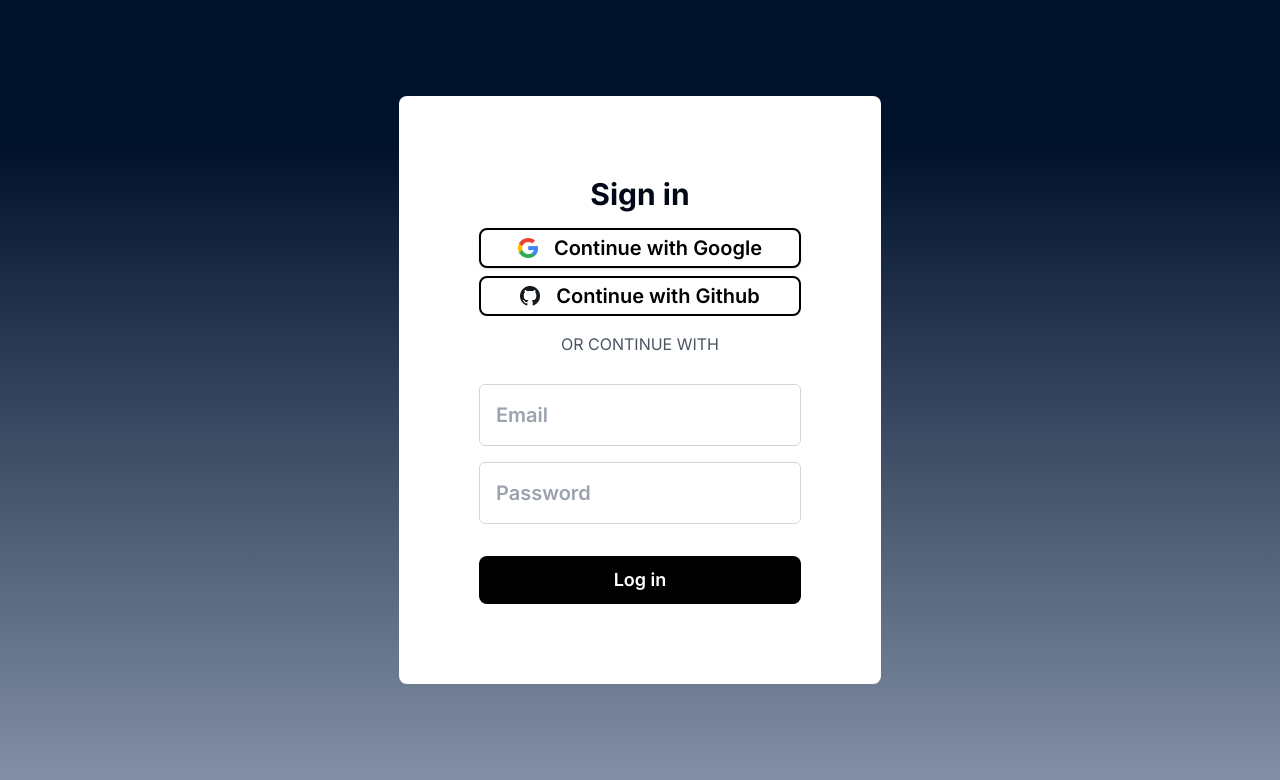
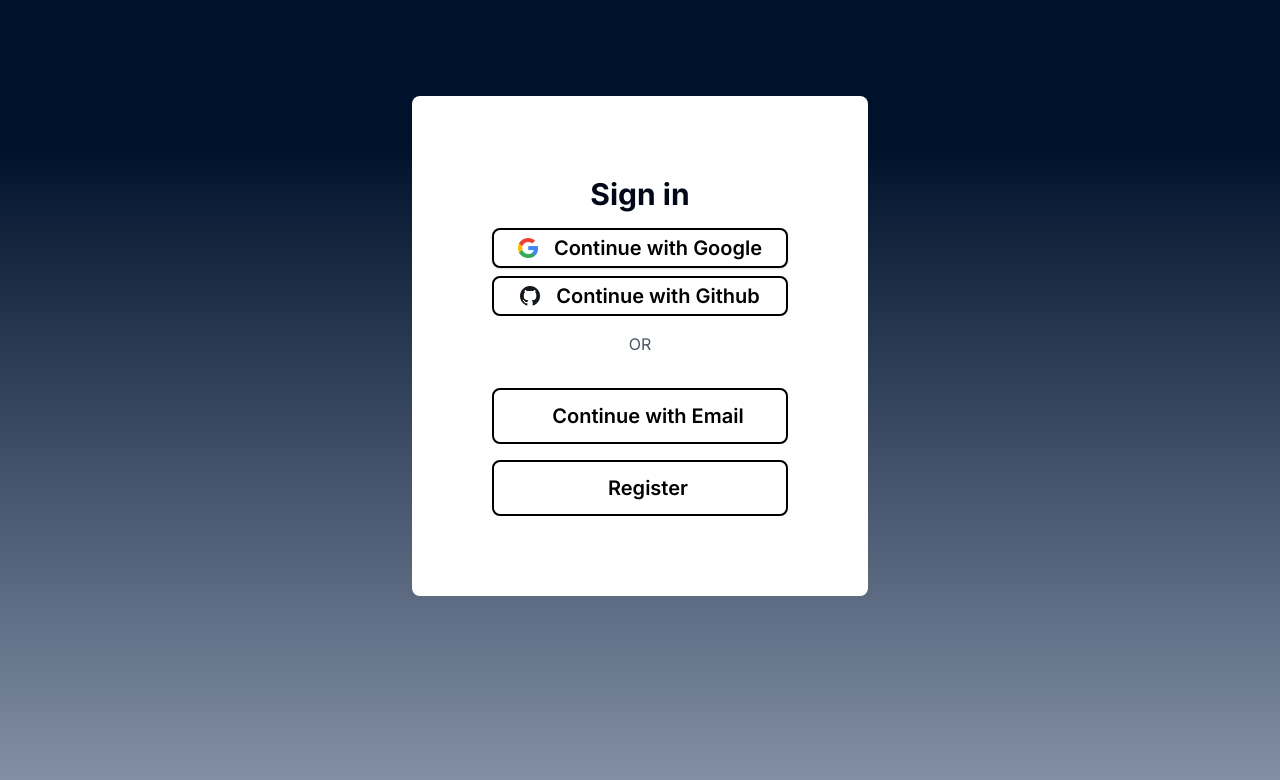
Before and after one commit to sammitako/bwh-24, a Next.js app: page /login in a window 1280 px wide. Shown: the top 780 px of the page. Built offline with nearby package versions, Linux system fonts and the light colour scheme.

Commit message:
Authentication deleted - routers added

```diff
--- a/app/components/authButtons.tsx
+++ b/app/components/authButtons.tsx
@@ -5,7 +5,7 @@ import googleLogo from "@/public/google.png";
 import githubLogo from "@/public/github.png";
 import { signIn } from "next-auth/react";
 import { Button } from "@/app/components/ui/button";
-
+import Link from "next/link";
 
 export function GoogleSignInButton() {
   const handleClick = () => {
@@ -13,6 +13,7 @@ export function GoogleSignInButton() {
   };
 
   return (
+
     <Button
       onClick={handleClick}
             className="w-full flex items-center font-semibold justify-center h-10 px-6 mt-2 text-xl transition-colors  bg-white border-2 border-black text-black rounded-lg focus:shadow-outline hover:bg-slate-200"
@@ -54,3 +55,19 @@ export function CredentialsSignInButton() {
     </button>
   );
 }
+
+export function RegisterButton() {
+  const handleClick = () => {
+  };
+
+  return (
+    <Link href="/register">
+    <button
+      onClick={handleClick}
+      className="w-full flex items-center font-semibold justify-center h-14 px-6 mt-4 text-xl transition-colors duration-300 bg-white border-2 border-black text-black rounded-lg focus:shadow-outline hover:bg-slate-200"
+    >
+      <span className="ml-4">Register</span>
+    </button>
+    </Link>
+  );
+}
--- a/app/components/credentialsForm.tsx
+++ b/app/components/credentialsForm.tsx
@@ -61,7 +61,7 @@ export function CredentialsForm(props: CredentialsFormProps) {
         type="submit"
         className="w-full h-12 px-6 mt-4 text-lg text-white transition-colors duration-150 bg-black rounded-lg focus:shadow-outline hover:bg-gray-600"
       >
-        Log in
+        Create account
       </button>
     </form>
   );
--- a/app/login/page.tsx
+++ b/app/login/page.tsx
@@ -2,22 +2,17 @@ import Image from "next/image";
 import googleLogo from "@/public/google.png";
 import githubLogo from "@/public/github.png";
 import {
+  CredentialsSignInButton,
   GithubSignInButton,
   GoogleSignInButton,
+  RegisterButton,
 } from "../components/authButtons";
-// import { getServerSession } from "next-auth";
-// import { authConfig } from "@/lib/auth";
-// import { redirect } from "next/navigation";
-// import { getCsrfToken } from "next-auth/react";
 import styles from "./styles/login.css";
-import { CredentialsForm } from "../components/credentialsForm";
+import Link from 'next/link';
+
 
 export default async function SignInPage() {
-  // const session = await getServerSession(authConfig);
 
-  // console.log("Session: ", session);
-
-  // if (session) return redirect("/timeline");
 
   return (
 
@@ -31,9 +26,12 @@ export default async function SignInPage() {
       <GoogleSignInButton />
       <GithubSignInButton />
       <h1 className="text-center text-gray-600 p-4">
-        OR CONTINUE WITH
+        OR
       </h1>
-      <CredentialsForm/>
+      <CredentialsSignInButton/>
+      <RegisterButton/>
+
+
       </div>
  </div>
     </main>
```
Also changed, not shown: app/register/page.tsx (+0 -9 lines).
